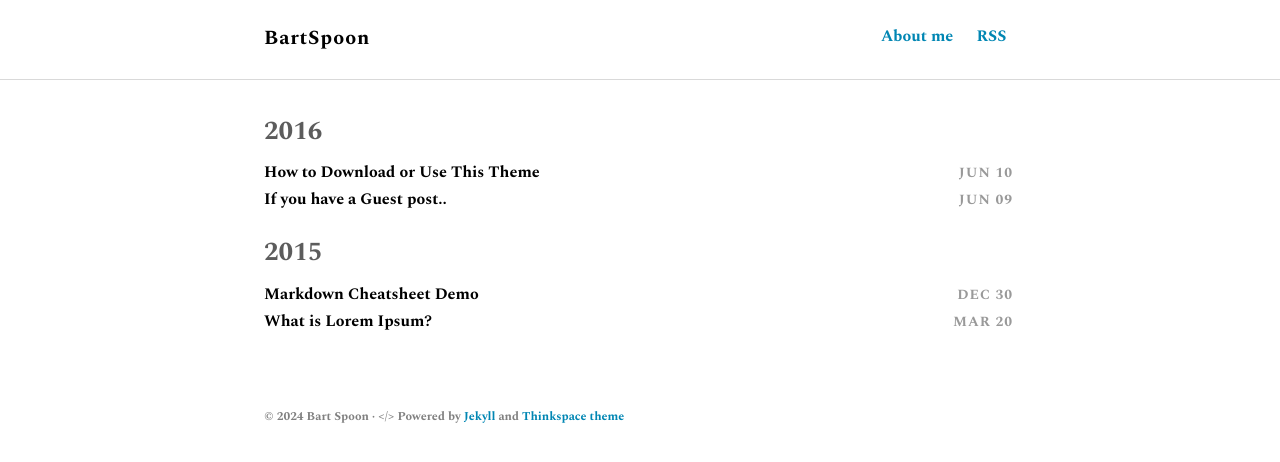
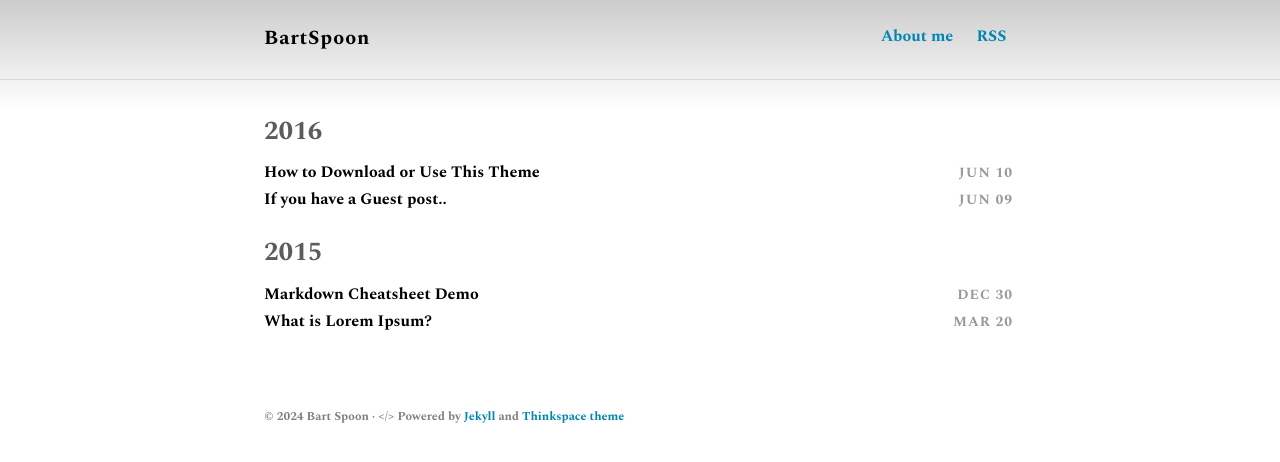
Before and after one commit to bart-spoon/bart-spoon.github.io, a Jekyll site: the page built from index.html, in a window 1280 px wide. Shown: the top 462 px of the page. Built offline with Jekyll 4.4.1, drawn with Linux system fonts in a browser that asks for light colours.

Commit message:
test a background gradient

```diff
--- a/assets/scss/base/_typography.scss
+++ b/assets/scss/base/_typography.scss
@@ -4,6 +4,7 @@ body {
   //font-feature-settings: "kern", "liga", "pnum";
   font-size: $base-font-size;
   line-height: $base-line-height;
+  background: linear-gradient($base-border-color 0, $base-background-color 110px);
 }
 
 h1,
```
